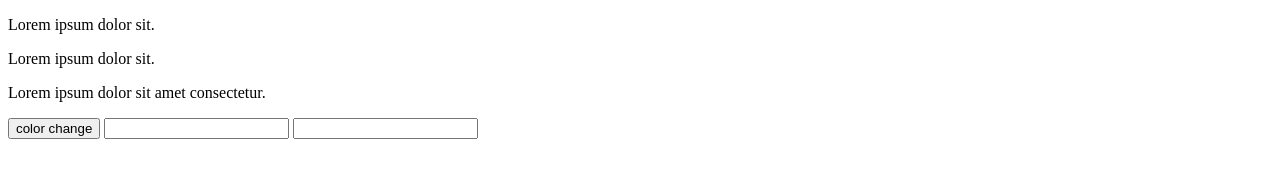
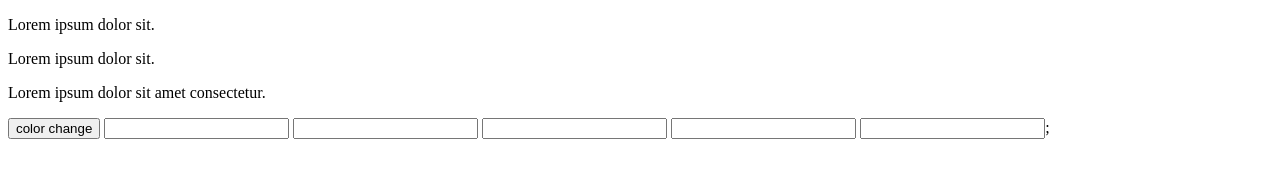
Before and after one commit to Hasnain-KH/JavaScript-Assignment, a plain HTML site: page input eventlistner practice/index.html in a window 1280 px wide. Drawn offline with Linux system fonts and the light colour scheme.

Commit message:
add some more tasks

```diff
--- a/input eventlistner practice/app.js
+++ b/input eventlistner practice/app.js
@@ -24,7 +24,32 @@ input.addEventListener("input", function(){
 
 let input1 = document.querySelector("#input1");
 
-input1.addEventListener("input", function(data){
-    console.log(data);
+input1.addEventListener("input", function(detals){
+        console.log(detals.data);
+})
 
+// Task 02
+
+let input2 = document.querySelector("#input2");
+
+input2.addEventListener("focus", function(){
+    alert("nothig you can write here till the time.")
 })
+
+// Task 03
+
+let input3 = document.querySelector("#input3")
+
+input3.addEventListener("input", function(){
+    console.log(input3.value.length);
+})
+
+// Task 03
+
+let input4 =document.querySelector("#input4");
+
+input4.addEventListener("input", function(){
+    if(input4.value === "a"){
+        console.log("you Typed A letter");
+    }
+})
--- a/input eventlistner practice/index.html
+++ b/input eventlistner practice/index.html
@@ -12,14 +12,25 @@
     <p>Lorem ipsum dolor sit amet consectetur.</p>
     <button>color change</button>
 
-
     <!-- addEventlister Input -->
 
-    <input type="text" id="">
+    <input type="text" id="" />
 
     <!-- Task 01 -->
 
-    <input type="text" id="input1">
+    <input type="text" id="input1" />
+
+    <!-- Task 02 -->
+
+    <input type="text" id="input2" />
+
+    <!-- Task 03 -->
+
+    <input type="text" id="input3" />
+
+    <!-- Task 04 -->
+
+    <input type="text" id="input4" />;
     <script src="app.js"></script>
   </body>
 </html>
```
